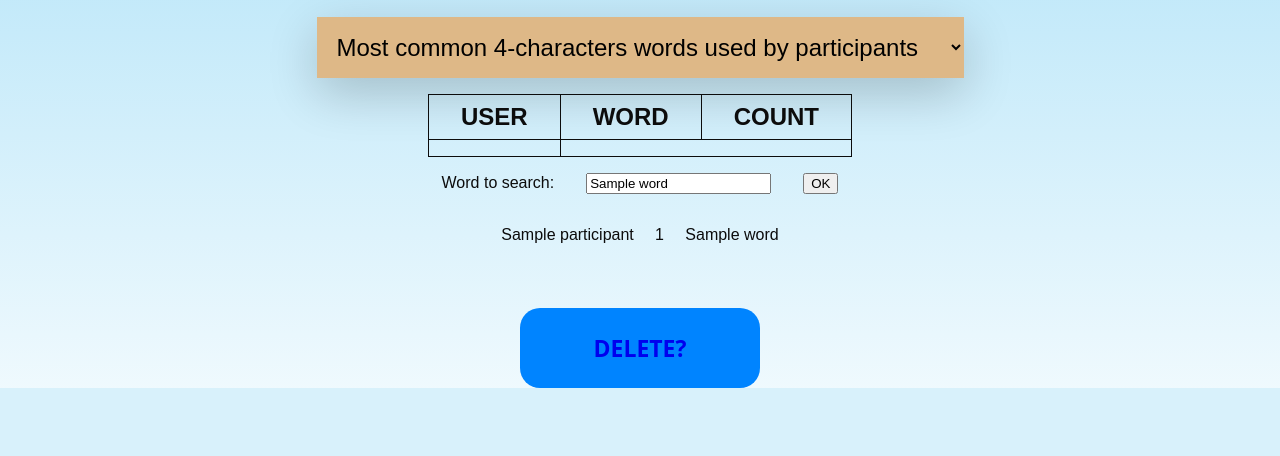
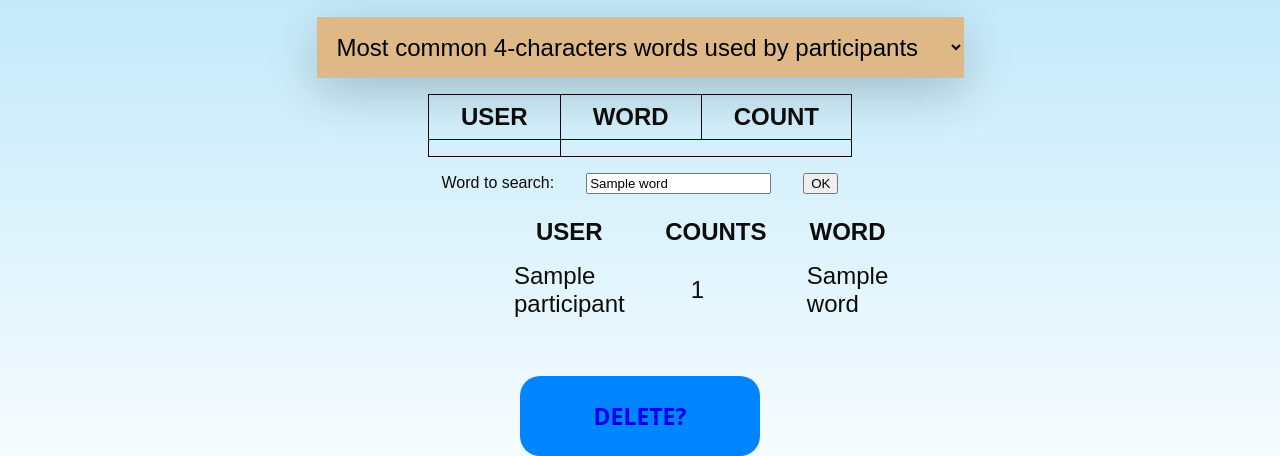
Before and after one commit to bartoszkobylinski/facebook_chat_parser, a Django app: template facebook_parser/facebook/templates/index.html in a window 1280 px wide. Shown: the part 1866-2322 px from the top of the page. Before the commit the page ends 2254 px from the top, so only its background shows below. Run offline with Django 3.2, Linux system fonts and the light colour scheme; data comes from the database, SQL or seed files in the repository; tables that the repository leaves empty hold one stand-in row (values such as "Sample post"); the template is opened without the code that fills it: values that come from a table or form of the project are taken from there, most other values are stand-ins (such as "Sample title", 1, 10 or a date in 2020); lists and menus that the app fills with data are empty.

Commit message:
CHANGES IN TEMPLATE INDEX AND VIEWS.PY
- change displaying data from divs in template to table
- added sorting data in views

```diff
--- a/facebook_parser/facebook/templates/index.html
+++ b/facebook_parser/facebook/templates/index.html
@@ -329,6 +329,7 @@
                     <input type="submit" value="OK">
                 </form>
                 <div class="specific-word-result">
+                    <!--
                     {% for text in word %}
                         <div class="specific-word-result__user">
                             <p>{{ text.participant.name }}</p>
@@ -336,6 +337,21 @@
                             <p>{{ text.word }}</p>
                         </div>
                     {% endfor%}
+                    -->
+                    <table>
+                        <thead>
+                            <th>user</th>
+                            <th>counts</th>
+                            <th>word</th>
+                        </thead>
+                        {% for user in word %}
+                        <tr>
+                            <td>{{ user.participant.name }}</td>
+                            <td>{{ user.count }}</td>
+                            <td>{{ user.word  }}</td>
+                        </tr>
+                        {% endfor %}
+                    </table>
                 </div>
 
             </div>
```
Also changed, not shown: facebook_parser/facebook/views.py (+7 -7 lines).
